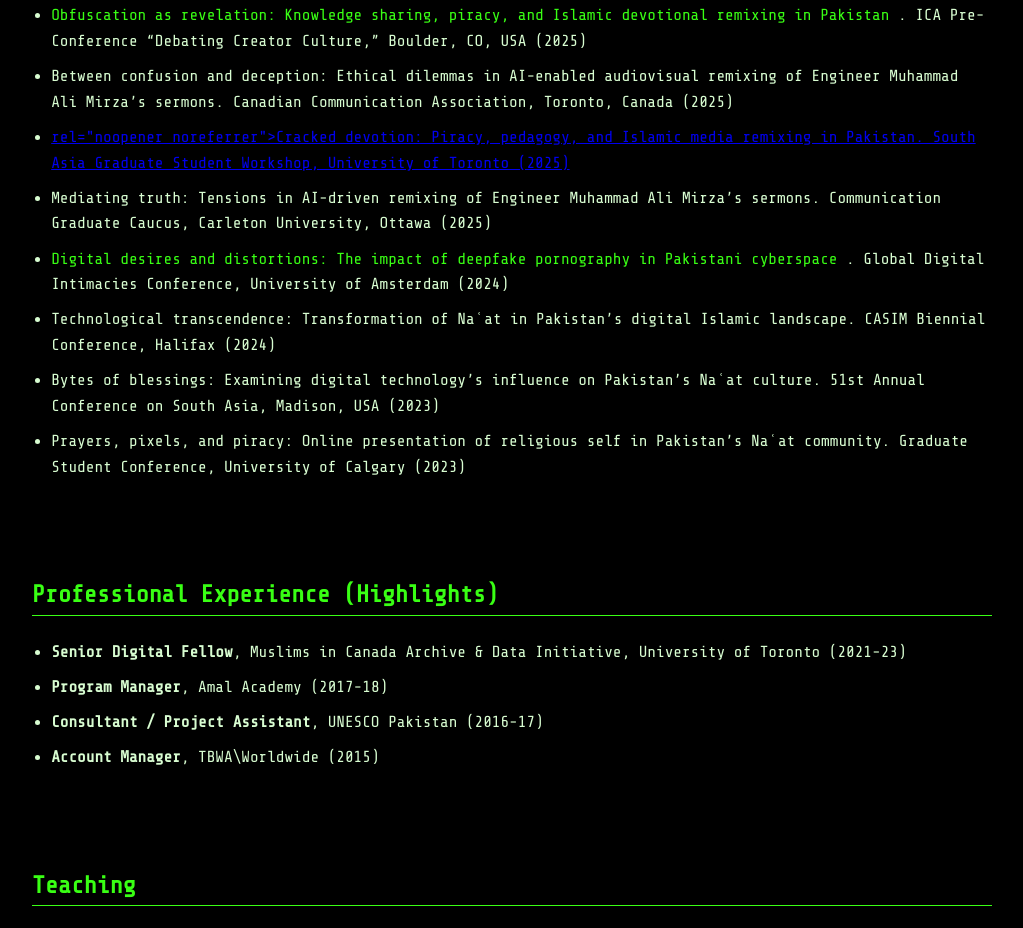
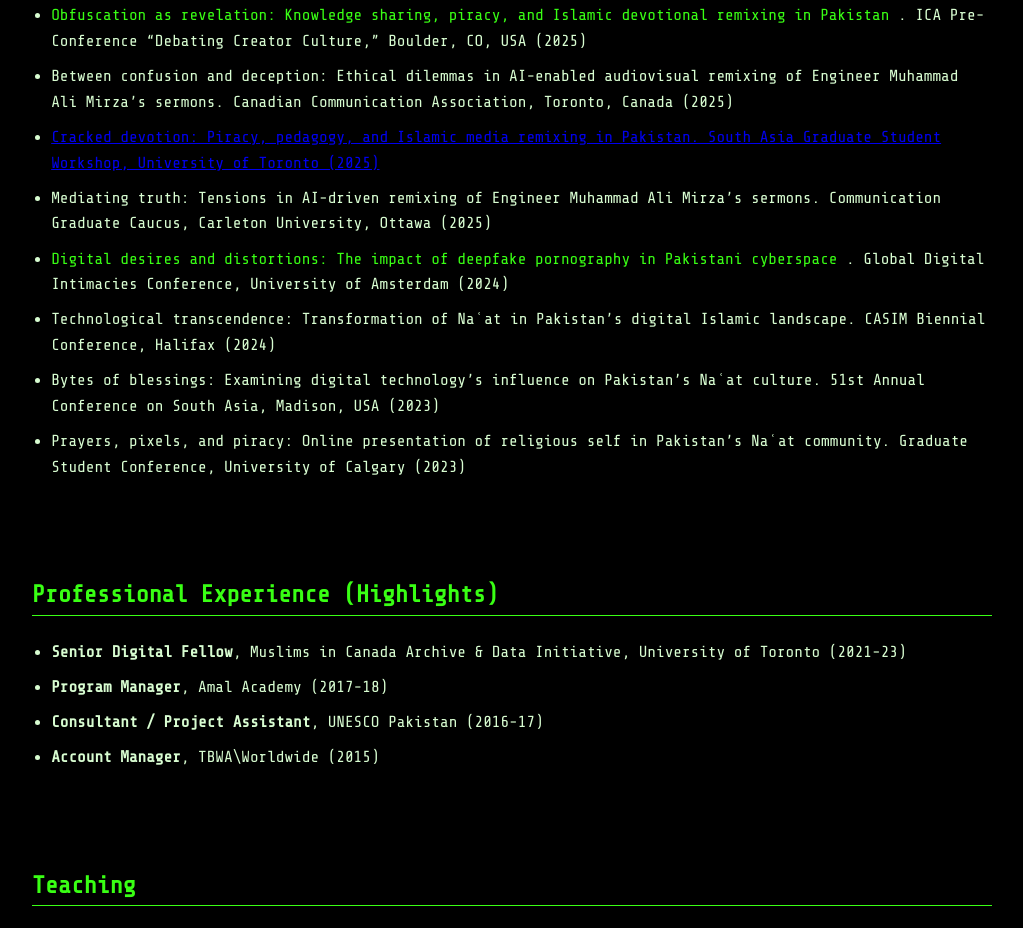
Before and after one commit to hass4sif/hassan.asif, a plain HTML site: page index.html in a window 1280 px wide. Shown: the part 2480-3408 px from the top of the page, without its empty margins (128-1151 px from the left). Drawn offline with nearby package versions, Linux system fonts and the light colour scheme.

Commit message:
Update index.html

```diff
--- a/index.html
+++ b/index.html
@@ -202,10 +202,13 @@
   </a>. ICA Pre-Conference “Debating Creator Culture,” Boulder, CO, USA (2025)
 </li>
       <li>Between confusion and deception: Ethical dilemmas in AI-enabled audiovisual remixing of Engineer Muhammad Ali Mirza’s sermons. Canadian Communication Association, Toronto, Canada (2025)</li>
-     <li>
+    <li>
   <a href="https://munkschool.utoronto.ca/event/centre-south-asian-studies-graduate-workshop"
-     target="_blank"          <!-- opens in a new tab; omit if you prefer same tab -->
-     rel="noopener noreferrer">Cracked devotion: Piracy, pedagogy, and Islamic media remixing in Pakistan. South Asia Graduate Student Workshop, University of Toronto (2025)</a>
+     target="_blank"
+     rel="noopener noreferrer">
+    Cracked devotion: Piracy, pedagogy, and Islamic media remixing in Pakistan.
+    South Asia Graduate Student Workshop, University of Toronto (2025)
+  </a>
 </li>
       <li>Mediating truth: Tensions in AI-driven remixing of Engineer Muhammad Ali Mirza’s sermons. Communication Graduate Caucus, Carleton University, Ottawa (2025)</li>
       <li>
```
